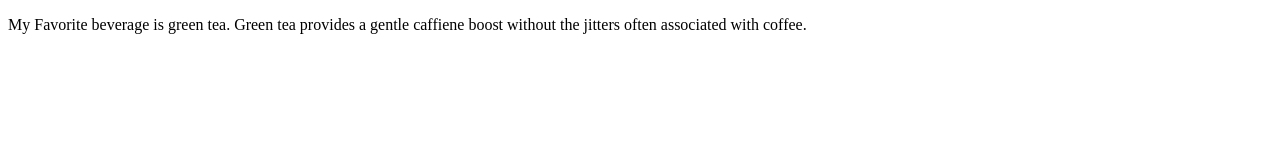
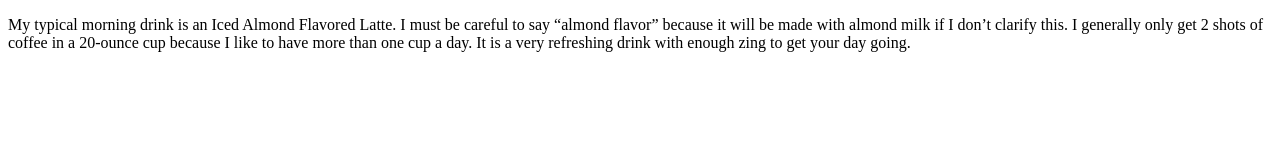
Before and after one commit to petemerchant/webd152, a plain HTML site: page chapter1/index.html in a window 1280 px wide. Drawn offline with Linux system fonts and the light colour scheme.

Commit message:
Add files via upload

```diff
--- a/chapter1/index.html
+++ b/chapter1/index.html
@@ -6,6 +6,6 @@
     <title>My First Paragraph</title>
 </head>
 <body>
-    <p>My Favorite beverage is green tea. Green tea provides a gentle caffiene boost without the jitters often associated with coffee. </p>
+    <p>My typical morning drink is an Iced Almond Flavored Latte. I must be careful to say “almond flavor” because it will be made with almond milk if I don’t clarify this. I generally only get 2 shots of coffee in a 20-ounce cup because I like to have more than one cup a day. It is a very refreshing drink with enough zing to get your day going.</p>
 </body>
 </html>
```
